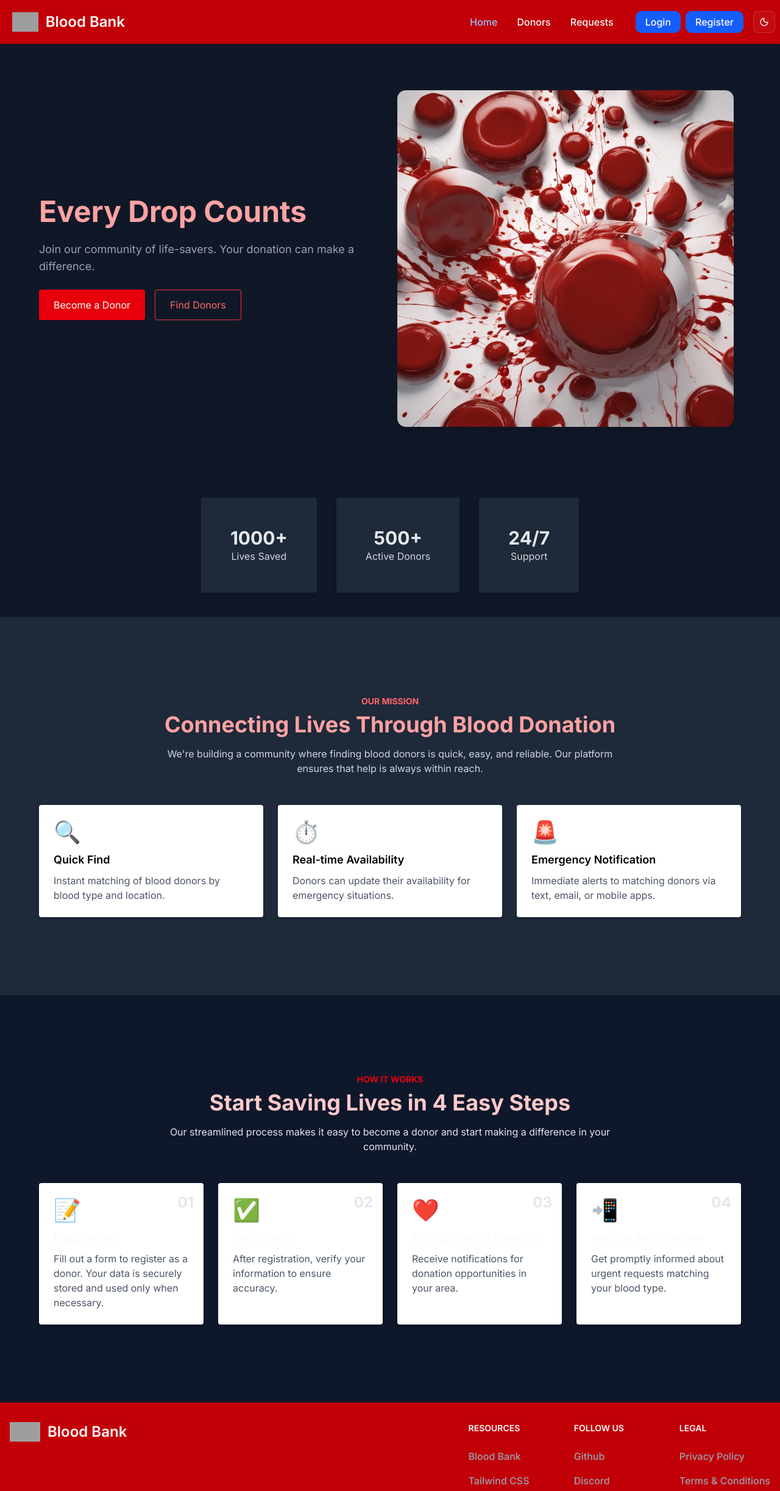
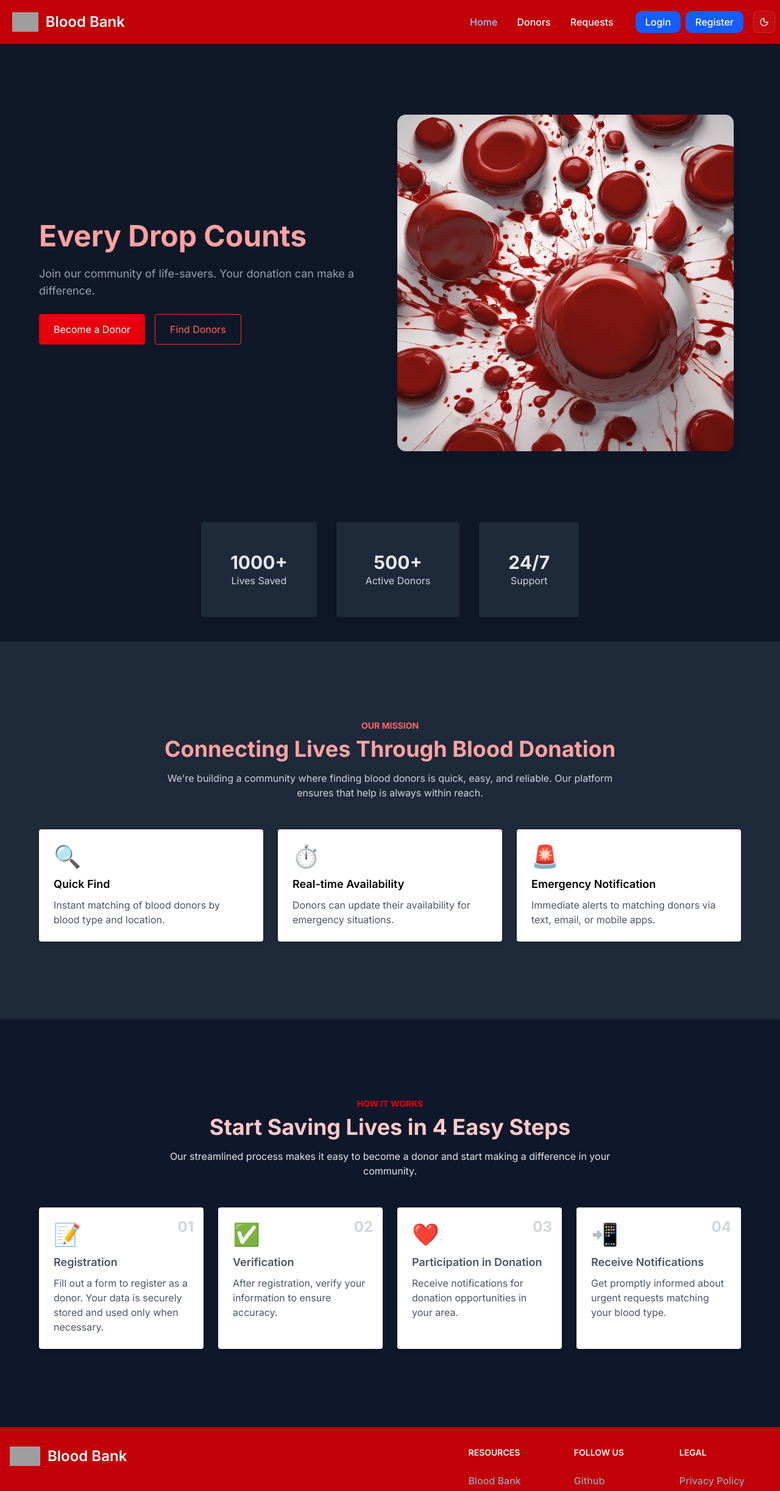
Before and after one commit to Neon17/blood-bank-frontend, a Next.js app: page / in a window 1280 px wide. Shown: the top 2445 px of the page at 61% size. Built offline with nearby package versions, Linux system fonts and the light colour scheme; no server answers; grey boxes are pictures that could not be loaded.

Commit message:
minor design: little design on home page for padding on mobile screens

```diff
--- a/src/app/page.tsx
+++ b/src/app/page.tsx
@@ -7,7 +7,7 @@ export default function Home() {
       {/* Hero Section */}
       <section className="flex flex-col md:flex-row items-center justify-between pt-5 sm:px-8 md:py-16 dark:bg-gray-900  mx-auto min:h-[600px]">
 
-        <div className="section-container max-w-7xl flex flex-col md:flex-row items-center justify-between px-4 sm:px-8 mx-auto min:h-[600px]">
+        <div className="section-container max-w-7xl pt-10 flex flex-col md:flex-row items-center justify-between px-4 sm:px-8 mx-auto min:h-[600px]">
 
           {/* Left Text */}
           <div className="md:w-1/2 space-y-6">
@@ -106,9 +106,9 @@ export default function Home() {
               { step: '04', title: 'Receive Notifications', desc: 'Get promptly informed about urgent requests matching your blood type.', icon: '📲' },
             ].map((item, index) => (
               <div key={index} className="bg-white p-6 rounded shadow-md relative">
-                <div className="absolute top-4 right-4 text-2xl font-bold text-gray-200">{item.step}</div>
+                <div className="absolute top-4 right-4 text-2xl font-bold text-gray-300">{item.step}</div>
                 <div className="text-4xl mb-3">{item.icon}</div>
-                <h4 className="text-lg font-semibold mb-2">{item.title}</h4>
+                <h4 className="text-lg font-semibold mb-2 text-gray-600">{item.title}</h4>
                 <p className="text-gray-600">{item.desc}</p>
               </div>
             ))}
```
